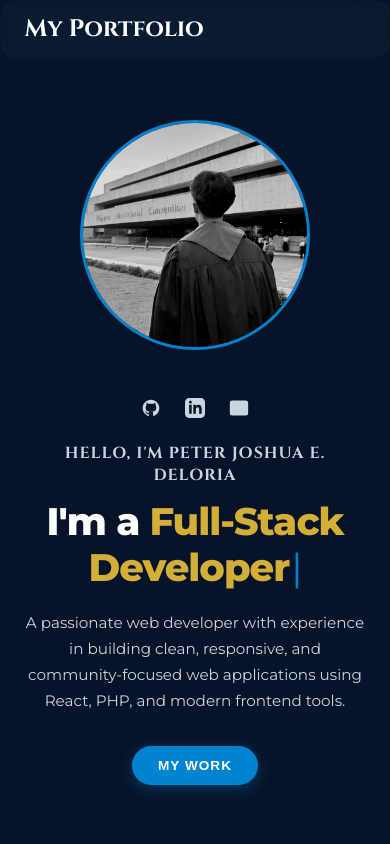
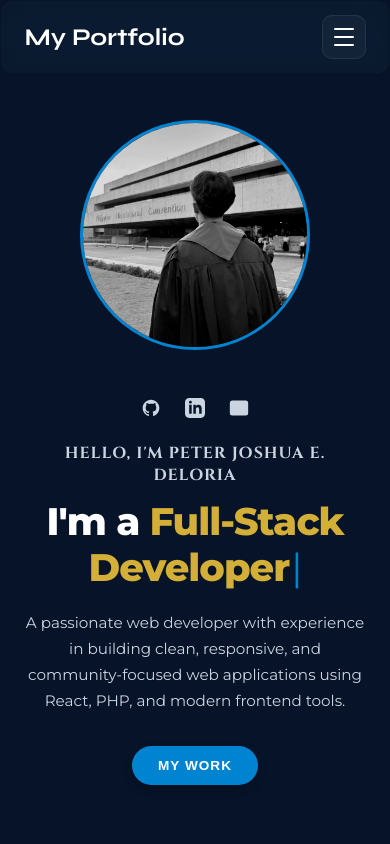
Before and after one commit to Pjdell/Peter-portfolio, a React (Create React App) app: page / in a window 390 px wide. Shown: the top 844 px of the page. Built offline with nearby package versions, Linux system fonts and the light colour scheme.

Commit message:
new update

```diff
--- a/src/index.css
+++ b/src/index.css
@@ -1,3 +1,12 @@
+@import url('https://fonts.googleapis.com/css2?family=Plus+Jakarta+Sans:wght@300;400;500;600;700;800&family=Syne:wght@700;800&family=Cinzel:wght@700&family=Montserrat:wght@400;600;800&display=swap');
+
+:root {
+  --font-title: 'Syne', sans-serif;
+  --font-body: 'Plus Jakarta Sans', sans-serif;
+  --font-display: 'Syne', sans-serif;
+  --font-montserrat: 'Plus Jakarta Sans', sans-serif;
+}
+
 * {
   margin: 0;
   padding: 0;
@@ -10,5 +19,5 @@ html {
 }
 
 body {
-  font-family: Arial, sans-serif;
+  font-family: var(--font-body), sans-serif;
 }
--- a/src/styles/About.css
+++ b/src/styles/About.css
@@ -1,10 +1,8 @@
-@import url('https://fonts.googleapis.com/css2?family=Playfair+Display:wght@400;700&family=Source+Sans+3:wght@300;400;600&family=Cinzel:wght@700&family=Montserrat:wght@400;600;800&display=swap');
-
 :root {
-  --font-title: 'Playfair Display', serif;
-  --font-body: 'Source Sans 3', sans-serif;
-  --font-display: 'Cinzel', serif;
-  --font-montserrat: 'Montserrat', sans-serif;
+  --font-title: 'Syne', sans-serif;
+  --font-body: 'Plus Jakarta Sans', sans-serif;
+  --font-display: 'Syne', sans-serif;
+  --font-montserrat: 'Plus Jakarta Sans', sans-serif;
 
   --color-bg-dark: #071328;
   --color-title: #F5E7D4;
--- a/src/styles/Hero.css
+++ b/src/styles/Hero.css
@@ -114,14 +114,14 @@
   text-transform: uppercase;
   letter-spacing: 1px;
   transition: all 0.3s ease;
-  box-shadow: 0 4px 15px rgba(0, 132, 209, 0.35);
+  box-shadow: 0 4px 10px rgba(0, 0, 0, 0.2);
   display: inline-block;
   text-align: center;
 }
 
 .hero-btn-primary:hover {
   transform: translateY(-2px);
-  box-shadow: 0 6px 22px rgba(0, 132, 209, 0.5);
+  box-shadow: 0 6px 15px rgba(0, 0, 0, 0.3);
   background: rgb(0, 145, 228);
 }
 
@@ -136,14 +136,14 @@
   text-transform: uppercase;
   letter-spacing: 1px;
   transition: all 0.3s ease;
-  box-shadow: 0 4px 15px rgba(255, 255, 255, 0.15);
+  box-shadow: 0 4px 10px rgba(0, 0, 0, 0.15);
   display: inline-block;
   text-align: center;
 }
 
 .hero-btn-secondary:hover {
   transform: translateY(-2px);
-  box-shadow: 0 6px 22px rgba(255, 255, 255, 0.3);
+  box-shadow: 0 6px 15px rgba(0, 0, 0, 0.25);
   background: #f8fafc;
 }
 
--- a/src/styles/Navbar.css
+++ b/src/styles/Navbar.css
@@ -1,4 +1,3 @@
-@import url('https://fonts.googleapis.com/css2?family=Mr+Dafoe&display=swap');
 
 .navbar {
     position: fixed;
@@ -21,7 +20,7 @@
 .logo {
     font-size: 1.5rem;
     font-weight: bold;
-     font-family: Cinzel, serif;
+     font-family: var(--font-title, 'Syne'), sans-serif;
 }
 .nav-links {
     display: flex;
@@ -40,59 +39,107 @@
 .hamburger {
     display: none;
     flex-direction: column;
-    justify-content: space-between;
-    width: 28px;
-    height: 20px;
-    background: transparent;
-    border: none;
+    justify-content: center;
+    align-items: center;
+    gap: 6px;
+    width: 44px;
+    height: 44px;
+    background: rgba(255, 255, 255, 0.04);
+    border: 1px solid rgba(255, 255, 255, 0.08);
+    border-radius: 10px;
     cursor: pointer;
+    transition: background 0.25s ease, border-color 0.25s ease, transform 0.2s ease;
+    padding: 0;
+    z-index: 1100;
 }
+
+.hamburger:hover {
+    background: rgba(255, 255, 255, 0.08);
+    border-color: rgba(255, 255, 255, 0.15);
+}
+
+.hamburger:active {
+    transform: scale(0.95);
+}
+
 .hamburger span {
     display: block;
+    width: 20px;
     height: 2px;
     background: white;
     border-radius: 2px;
-    transition: transform 0.2s ease, opacity 0.2s ease;
+    transition: transform 0.3s cubic-bezier(0.4, 0, 0.2, 1), opacity 0.3s ease;
 }
+
+/* Transform hamburger to an X when active */
 .hamburger.is-active span:nth-child(1) {
-    transform: translateY(9px) rotate(45deg);
+    transform: translateY(8px) rotate(45deg);
 }
+
 .hamburger.is-active span:nth-child(2) {
     opacity: 0;
-}
-.hamburger.is-active span:nth-child(3) {
-    transform: translateY(-9px) rotate(-45deg);
+    transform: scaleX(0);
 }
 
+.hamburger.is-active span:nth-child(3) {
+    transform: translateY(-8px) rotate(-45deg);
+}
+
+/* RESPONSIVE STYLES */
 @media (max-width: 768px) {
     .navbar {
-        padding: 12px 6%;
+        padding: 14px 6%;
     }
 
     .hamburger {
         display: flex;
-        z-index: 1100;
     }
 
     .nav-links {
         position: fixed;
-        top: 64px;
+        top: 80px;
         right: 6%;
-        background: rgba(15, 31, 45, 0.96);
-        backdrop-filter: blur(8px);
+        background: rgba(15, 31, 45, 0.95);
+        backdrop-filter: blur(16px) saturate(120%);
+        -webkit-backdrop-filter: blur(16px) saturate(120%);
         flex-direction: column;
-        gap: 12px;
-        padding: 14px 18px;
-        border-radius: 10px;
-        box-shadow: 0 8px 30px rgba(2,6,23,0.6);
+        gap: 6px;
+        padding: 16px;
+        border-radius: 14px;
+        box-shadow: 0 10px 30px rgba(0, 0, 0, 0.4);
+        border: 1px solid rgba(255, 255, 255, 0.08);
         display: none;
+        min-width: 220px;
     }
 
     .nav-links.open {
         display: flex;
+        animation: slideInDown 0.3s cubic-bezier(0.16, 1, 0.3, 1) forwards;
     }
 
     .nav-links a {
-        font-size: 1.05rem;
+        display: block;
+        font-size: 1rem;
+        padding: 10px 16px;
+        border-radius: 8px;
+        color: #cbd5e1;
+        transition: background-color 0.2s ease, color 0.2s ease;
+    }
+
+    .nav-links a:hover,
+    .nav-links a:active {
+        background-color: rgba(255, 255, 255, 0.05);
+        color: #3b82f6;
     }
 }
+
+@keyframes slideInDown {
+    from {
+        opacity: 0;
+        transform: translateY(-10px);
+    }
+    to {
+        opacity: 1;
+        transform: translateY(0);
+    }
+}
--- a/src/styles/Projects.css
+++ b/src/styles/Projects.css
@@ -25,7 +25,7 @@
 
   color: #D4AF37;
 
-  font-family: 'Cinzel', serif;
+  font-family: var(--font-title, 'Syne'), sans-serif;
 
   letter-spacing: 4px;
 }
@@ -150,7 +150,7 @@
   border-color: #D4AF37;
 
   box-shadow:
-    0 10px 40px rgba(212, 175, 55, 0.2);
+    0 15px 35px rgba(0, 0, 0, 0.5);
 }
 
 /* IMAGE */
@@ -356,7 +356,7 @@
 }
 
 .image-popup-title {
-  font-family: 'Cinzel', serif;
+  font-family: var(--font-title, 'Syne'), sans-serif;
   font-size: 1.4rem;
   color: #D4AF37;
   margin: 0 0 10px 0;
--- a/src/styles/SkillsAndSocials.css
+++ b/src/styles/SkillsAndSocials.css
@@ -23,7 +23,7 @@
   font-size: 2.6rem;
   margin-bottom: 12px;
   color: #D4AF37;
-  font-family: var(--font-title, 'Playfair Display'), serif;
+  font-family: var(--font-title, 'Syne'), sans-serif;
   font-weight: 700;
   letter-spacing: 0.05em;
   text-align: center;
@@ -32,7 +32,7 @@
 .section-subtitle {
   font-size: 1.1rem;
   color: #cbd5e1;
-  font-family: var(--font-body, 'Source Sans 3'), sans-serif;
+  font-family: var(--font-body, 'Plus Jakarta Sans'), sans-serif;
   text-align: center;
   max-width: 700px;
   margin: 0 auto 40px auto;
@@ -59,14 +59,14 @@
 .category-card:hover {
   transform: translateY(-5px);
   border-color: rgba(59, 130, 246, 0.4);
-  box-shadow: 0 15px 35px rgba(59, 130, 246, 0.15);
+  box-shadow: 0 15px 35px rgba(0, 0, 0, 0.45);
 }
 
 .category-title {
   font-size: 1.4rem;
   color: #ffffff;
   margin-bottom: 24px;
-  font-family: var(--font-title, 'Playfair Display'), serif;
+  font-family: var(--font-title, 'Syne'), sans-serif;
   font-weight: 600;
   border-bottom: 2px solid rgba(59, 130, 246, 0.2);
   padding-bottom: 10px;
@@ -114,7 +114,7 @@
 
 .skill-name {
   font-size: 0.95rem;
-  font-family: var(--font-body, 'Source Sans 3'), sans-serif;
+  font-family: var(--font-body, 'Plus Jakarta Sans'), sans-serif;
   color: #e2e8f0;
 }
 
@@ -168,7 +168,7 @@
 
 .social-card-inner h3 {
   font-size: 1.25rem;
-  font-family: var(--font-title, 'Playfair Display'), serif;
+  font-family: var(--font-title, 'Syne'), sans-serif;
   margin-bottom: 10px;
   color: #ffffff;
   transition: color 0.3s ease;
@@ -178,14 +178,14 @@
   font-size: 0.9rem;
   color: #94a3b8;
   line-height: 1.5;
-  font-family: var(--font-body, 'Source Sans 3'), sans-serif;
+  font-family: var(--font-body, 'Plus Jakarta Sans'), sans-serif;
 }
 
 /* Hover effects for social cards dynamically colored */
 .social-card-link:hover .social-card-inner {
   transform: translateY(-8px);
   border-color: var(--hover-color);
-  box-shadow: 0 12px 30px rgba(0, 0, 0, 0.3), 0 0 15px rgba(255, 255, 255, 0.05);
+  box-shadow: 0 12px 30px rgba(0, 0, 0, 0.45);
 }
 
 .social-card-link:hover .social-icon-box {
@@ -193,7 +193,7 @@
   color: #ffffff;
   border-color: transparent;
   transform: scale(1.1) rotate(5deg);
-  box-shadow: 0 0 20px var(--hover-color);
+  box-shadow: none;
 }
 
 .social-card-link:hover h3 {
@@ -216,11 +216,11 @@
   color: #071328;
   font-weight: 700;
   font-size: 1.05rem;
-  font-family: var(--font-body, 'Source Sans 3'), sans-serif;
+  font-family: var(--font-body, 'Plus Jakarta Sans'), sans-serif;
   text-decoration: none;
   border-radius: 50px;
   transition: all 0.3s ease;
-  box-shadow: 0 6px 20px rgba(212, 175, 55, 0.25);
+  box-shadow: 0 4px 10px rgba(0, 0, 0, 0.3);
 }
 
 .btn-icon {
@@ -230,7 +230,7 @@
 
 .resume-btn:hover {
   transform: translateY(-4px) scale(1.02);
-  box-shadow: 0 10px 25px rgba(212, 175, 55, 0.4);
+  box-shadow: 0 6px 15px rgba(0, 0, 0, 0.4);
   background: linear-gradient(90deg, #E3B778, #D4AF37);
 }
 
```
